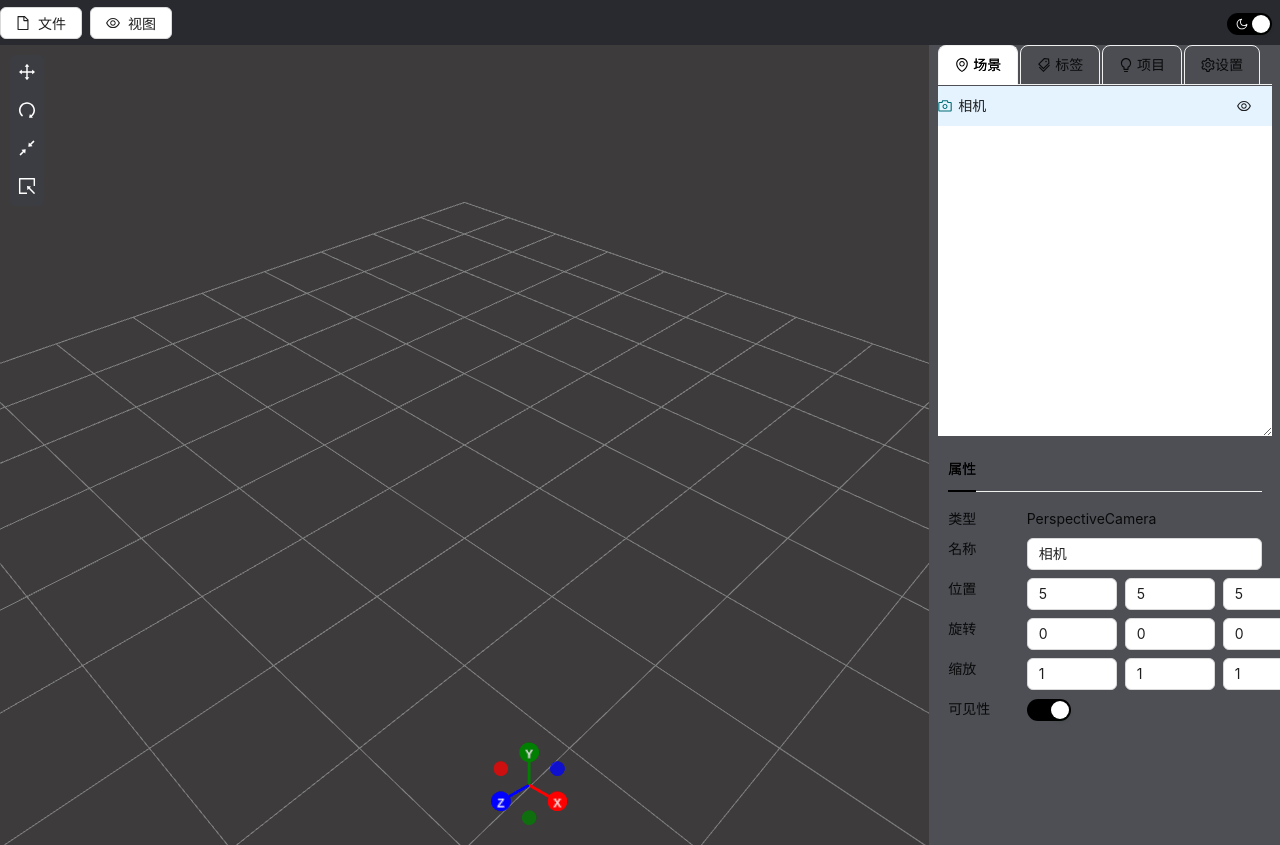
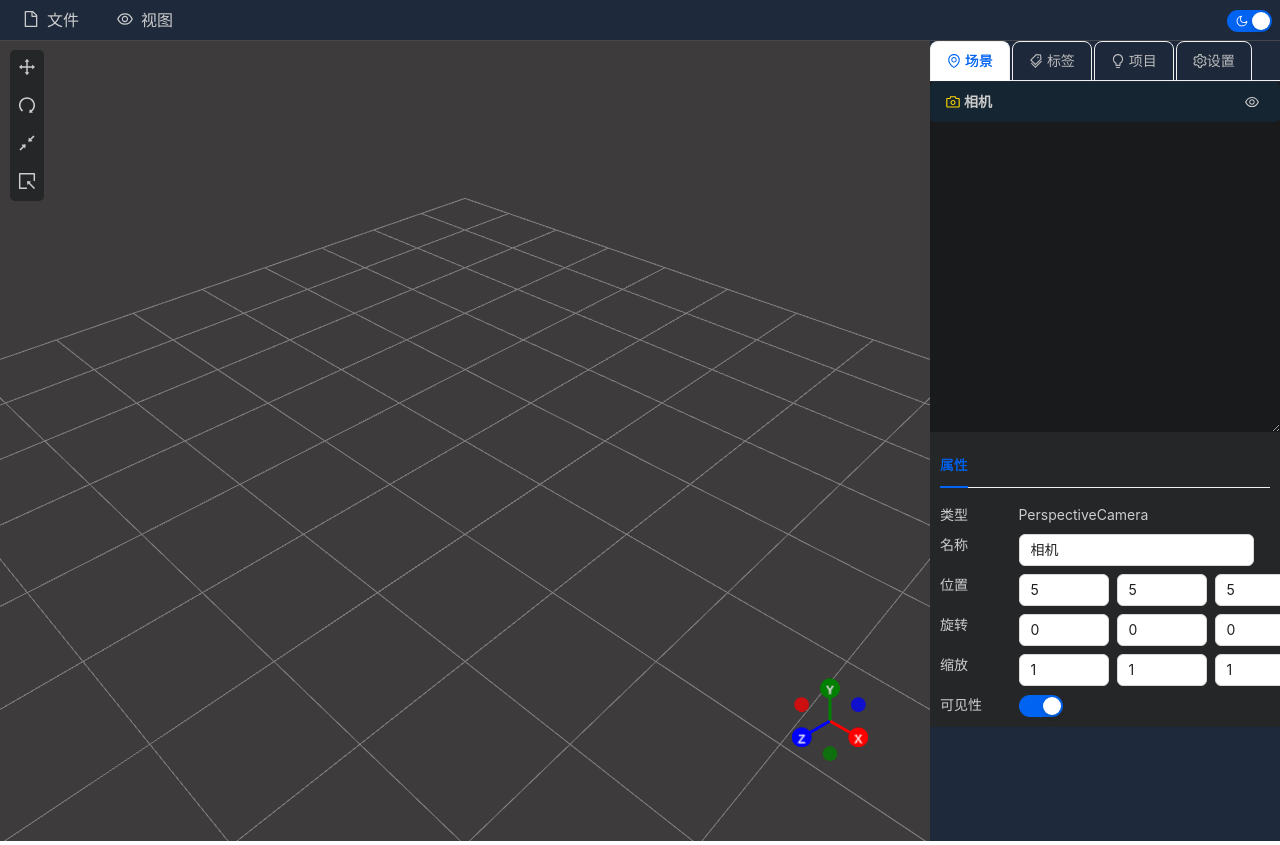
Before and after one commit to zhanghaidi/three-model-editor, a React (Vite) app: page / in a window 1280 px wide. Shown: the top 845 px of the page. Built offline with nearby package versions, Linux system fonts and the light colour scheme.

Commit message:
fix: :bug: 调整样式和黑暗主题适配

```diff
--- a/src/App.tsx
+++ b/src/App.tsx
@@ -13,7 +13,7 @@ const App: React.FC = () => {
         cssVar: true, // ✅ 开启 CSS 变量
         hashed: false, // ✅ 禁用哈希类名，方便 SCSS 直接使用类名
         token: {
-          colorPrimary: 'var(--color-primary)',
+          colorPrimary: '#0063f2',
         },
       }}
     >
--- a/src/components/SidebarObject.tsx
+++ b/src/components/SidebarObject.tsx
@@ -55,7 +55,7 @@ const SidebarObject = () => {
   };
 
   return (
-    <div>
+    <div className="sidebar-object">
       {selectedObject ? (
         <Space direction="vertical">
           <Row>
--- a/src/components/SidebarScene.tsx
+++ b/src/components/SidebarScene.tsx
@@ -35,32 +35,32 @@ const SidebarScene = () => {
   // ✅ **获取对象图标**
   const getIcon = (object: THREE.Object3D) => {
     if (object instanceof THREE.PerspectiveCamera || object instanceof THREE.OrthographicCamera) {
-      return <CameraOutlined style={{ color: '#006d75' }} />;
+      return <CameraOutlined style={{ color: 'var(--list-icon-color)' }} />;
     }
     if (object instanceof THREE.Mesh) {
-      return <FileOutlined style={{ color: '#FFD700' }} />; // 📄 统一金色
+      return <FileOutlined style={{ color: 'var(--list-icon-color)' }} />; // 📄 统一金色
     }
     if (object instanceof THREE.Sprite) {
-      return <ShareAltOutlined style={{ color: '#FFD700' }} />;
+      return <ShareAltOutlined style={{ color: 'var(--list-icon-color)' }} />;
     }
     if (object instanceof THREE.Bone) {
-      return <LuBone style={{ color: '#FFD700' }} />;
+      return <LuBone style={{ color: 'var(--list-icon-color)' }} />;
     }
     if (object instanceof THREE.Light) {
-      return <SunOutlined style={{ color: '#FFD700' }} />;
+      return <SunOutlined style={{ color: 'var(--list-icon-color)' }} />;
     }
     if (object instanceof THREE.Line || object instanceof THREE.Points) {
-      return <AimOutlined style={{ color: '#FFD700' }} />;
+      return <AimOutlined style={{ color: 'var(--list-icon-color)' }} />;
     }
     if (object instanceof THREE.Group || object.children.length > 0) {
       return expandedKeys.has(object.uuid) ? (
-        <FolderOpenOutlined style={{ color: '#FFD700' }} />
+        <FolderOpenOutlined style={{ color: 'var(--list-icon-color)' }} />
       ) : (
-        <FolderOutlined style={{ color: '#FFD700' }} />
+        <FolderOutlined style={{ color: 'var(--list-icon-color)' }} />
       );
     }
 
-    return <QuestionOutlined style={{ color: '#FFD700' }} />;
+    return <QuestionOutlined style={{ color: 'var(--list-icon-color)' }} />;
   };
 
   // ✅ **递归生成列表**
@@ -101,9 +101,10 @@ const SidebarScene = () => {
             className={selectedObject?.uuid === item.key ? 'selected' : ''}
             onClick={() => setSelectedObject(item.object)}
             style={{
-              paddingLeft: `${item.depth * 18}px`,
+              paddingLeft: `${(item.depth + 1) * 16}px`,
               display: 'flex',
               alignItems: 'center',
+              color: 'var(--text-color)',
             }}
           >
             {/* ✅ 组可以折叠 */}
@@ -113,25 +114,26 @@ const SidebarScene = () => {
                   e.stopPropagation();
                   toggleExpand(item.key);
                 }}
-                style={{ marginRight: '8px', cursor: 'pointer' }}
+                style={{ marginRight: '10px', cursor: 'pointer' }}
               >
                 {item.isExpanded ? <MinusSquareOutlined /> : <PlusSquareOutlined />}
               </span>
             )}
-            <span style={{ marginRight: '6px' }}>{item.icon}</span>
+            <span style={{ marginRight: '4px' }}>{item.icon}</span>
             <span>{item.name}</span>
             <Button
               type="text"
               size="small"
               onClick={(e) => {
                 e.stopPropagation();
-                // item.object.visible = !item.object.visible;
-                // setSelectedObject({ ...item.object });
+                item.object.visible = !item.object.visible;
+                setSelectedObject({ ...item.object });
                 console.log(item.object);
               }}
               style={{
                 marginLeft: 'auto',
                 width: 24, // ✅ 保持按钮宽度统一
+                color: 'var(--text-color)',
                 backgroundColor: item.visible ? 'transparent' : 'rgba(0,0,0,0.1)', // ✅ 不可见时背景灰色
               }}
             >
--- a/src/components/Viewport.tsx
+++ b/src/components/Viewport.tsx
@@ -124,7 +124,7 @@ const Viewport: React.FC = () => {
         {showHelpers && <axesHelper />}
 
         {/* ✅ 轨道控制器 */}
-        <GizmoHelper alignment="bottom-right" margin={[400, 60]}>
+        <GizmoHelper alignment="bottom-right" margin={[100, 120]}>
           <GizmoViewport axisColors={['red', 'green', 'blue']} labelColor="white" />
         </GizmoHelper>
 
--- a/src/styles/dark.scss
+++ b/src/styles/dark.scss
@@ -1,12 +1,19 @@
 :root[data-theme='dark'] {
-  --text-color: var(--white);
-  --text-color-secondary: #cccccc;
-  --border-color: #4d4f54;
-  --component-background: #3c3d42;
-  --component-background-hover: #3c3d42;
-  --component-background-active: #3c3d42;
-  --child-component-background: #4d4f54;
-  --input-background: var(--child-component-background);
-  --body-background: #292a2f;
-  --header-background: #292a2f;
+  --text-color: #cccccc;
+  --text-color-secondary: #bbbbbb; /* ✅ 提高对比度 */
+  --primary-color: #1e90ff; /* 亮蓝色 */
+  --secondary-color: #ff9800; /* 暖黄色 */
+  --background-color: #181a1b;
+  --component-background: #242628;
+  --child-component-background: #1e293b;
+  --border-color: #44474b; /* ✅ 提高边框可见度 */
+  --hover-background: #1e90ff;
+  --button-background: #2a2d31;
+  --grid-color: rgba(255, 255, 255, 0.1);
+  --selected-background: rgba(255, 255, 255, 0.2);
+  --shadow-color: rgba(0, 0, 0, 0.4); /* ✅ 增强阴影 */
+  --list-item-hover-background: rgba(255, 255, 255, 0.1);
+  --list-item-selected-background: rgba(255, 255, 255, 0.25); /* ✅ 选中更明显 */
+  --button-hover-background: rgba(255, 255, 255, 0.15);
+  --input-background: #2b2d30; /* ✅ 增加输入框背景色 */
 }
--- a/src/styles/global.scss
+++ b/src/styles/global.scss
@@ -2,27 +2,17 @@
 @use './light';
 
 :root {
-  --black: #000000;
-  --white: #ffffff;
-  --primary-color: #0063f2;
-  --primary-color-light: #3e89f9;
-  --primary-color-dark: #00409d;
-  --primary-color-soft: #b4cdff;
-  --success-color: #48b657;
-  --warning-color: #ffc700;
-  --error-color: #f23c24;
   --font-size: 14px;
+  --list-icon-color: #ffd700;
   --border-radius-base: 10px;
   --z-index-header: 50;
-  --header-height: 45px;
+  --header-height: 40px;
   --sidebar-min-width: 350px;
   --sidebar-max-width: 600px;
 }
 
 /* ✅ 全局样式 */
 body {
-  font-family: Helvetica, Arial, sans-serif;
-  font-size: 14px;
   margin: 0;
   overflow: hidden;
 }
@@ -31,8 +21,6 @@ body {
   display: flex;
   flex-direction: column;
   height: 100vh;
-  background-color: var(--body-background);
-  color: var(--text-color);
 }
 
 .container {
@@ -47,19 +35,21 @@ body {
   align-items: center;
   height: var(--header-height);
   line-height: var(--header-height);
-  background-color: var(--header-background);
-  box-shadow: var(--shadow-1);
-
-  .menubar-left {
-    float: left;
-    cursor: pointer;
-    padding-right: 8px;
-  }
-
-  .menubar-right {
-    float: right;
-    cursor: pointer;
-    padding-right: 8px;
+  background-color: var(--child-component-background);
+  border-bottom: 1px solid var(--border-color);
+  box-shadow: 0 2px 4px var(--shadow-color);
+  padding: 0 8px;
+}
+.menubar button {
+  font-size: 16px;
+  color: var(--text-color);
+  background: transparent;
+  border: none;
+  cursor: pointer;
+  transition: all 0.2s ease-in-out;
+  &:hover {
+    background: var(--hover-background);
+    color: var(--text-color-secondary);
   }
 }
 
@@ -75,8 +65,7 @@ body {
   position: relative;
   height: 100vh;
   background-color: var(--child-component-background);
-  border-left: 1px solid var(--border-color);
-  transition: width 0.2s ease-in-out; /* ✅ 让拖拽更丝滑 */
+  transition: width 0.2s ease-in-out;
 }
 
 /* ✅ 默认隐藏拖拽条 */
@@ -105,17 +94,22 @@ body.dragging .resize-handle {
 }
 
 /* ✅ 侧边栏 Tabs */
-.sidebar-tabs {
-  padding: 0 8px; // ✅ 用 padding 替换 margin 以保持结构稳定
+.sidebar-tabs .ant-tabs {
+  background: var(--component-background);
+}
+.sidebar-tabs .ant-tabs-tab {
+  color: var(--text-color-secondary);
+}
+
+.sidebar-tabs .ant-tabs-tab-active {
+  color: var(--text-color);
 }
 
 .scene-list {
   width: 100%;
   height: 350px;
   overflow-y: auto;
-  background-color: #fff;
-  padding: 0px;
-  margin: 0px;
+  background-color: var(--background-color);
   overflow: auto;
   resize: vertical;
   cursor: default;
@@ -123,30 +117,21 @@ body.dragging .resize-handle {
 
 .scene-list .selected {
   background: rgba(0, 136, 255, 0.1); // ✅ 选中状态高亮
-}
-
-/* ✅ 树结构：连接父子节点 */
-.tree-line {
-  position: absolute;
-  top: 0;
-  bottom: 0;
-  width: 1px;
-  background-color: rgba(0, 0, 0, 0.2); /* ✅ 线的颜色 */
-}
-
-/* ✅ 组展开时，显示横向连接线 */
-.tree-line::before {
-  content: '';
-  position: absolute;
-  top: 50%;
-  left: -8px;
-  width: 8px;
-  height: 1px;
-  background-color: rgba(0, 0, 0, 0.2);
+  font-weight: bold;
+  border-radius: 5px;
 }
 
 .sidebar-properties {
   padding: 10px;
+  background-color: var(--component-background);
+}
+.sidebar-object,
+.sidebar-material,
+.sidebar-geometry {
+  color: var(--text-color);
+}
+.ant-typography {
+  color: var(--text-color);
 }
 
 /* ✅ 工具栏 */
--- a/src/styles/light.scss
+++ b/src/styles/light.scss
@@ -1,13 +1,17 @@
 :root[data-theme='light'] {
-  /* 字体颜色 */
   --text-color: #101010;
-  --text-color-secondary: #999999;
-  --border-color: #e9e9e9;
-  --component-background: #ffffff;
-  --component-background-hover: #f8f8f8;
-  --component-background-active: #f0f0f0;
-  --child-component-background: #e9e9e9;
-  --input-background: var(--child-component-background);
-  --body-background: #f3f3f3;
-  --header-background: #ccc;
+  --text-color-secondary: #555555; /* ✅ 提高对比度 */
+  --primary-color: #007bff; /* 亮蓝色 */
+  --secondary-color: #ff5722; /* 橙色 */
+  --background-color: #ffffff;
+  --component-background: #fcfcfc; /* ✅ 更纯净 */
+  --child-component-background: #f5f5f5; /* ✅ 更柔和 */
+  --border-color: #d5d5d5; /* ✅ 更明显 */
+  --hover-background: #1890ff;
+  --button-background: #f0f0f0;
+  --selected-background: rgba(0, 136, 255, 0.2); /* ✅ 选中更明显 */
+  --shadow-color: rgba(0, 0, 0, 0.15); /* ✅ 立体感更强 */
+  --list-item-hover-background: rgba(0, 0, 0, 0.05);
+  --list-item-selected-background: rgba(0, 136, 255, 0.2); /* ✅ 选中更明显 */
+  --button-hover-background: rgba(0, 0, 0, 0.07); /* ✅ 略微增强 */
 }
```
